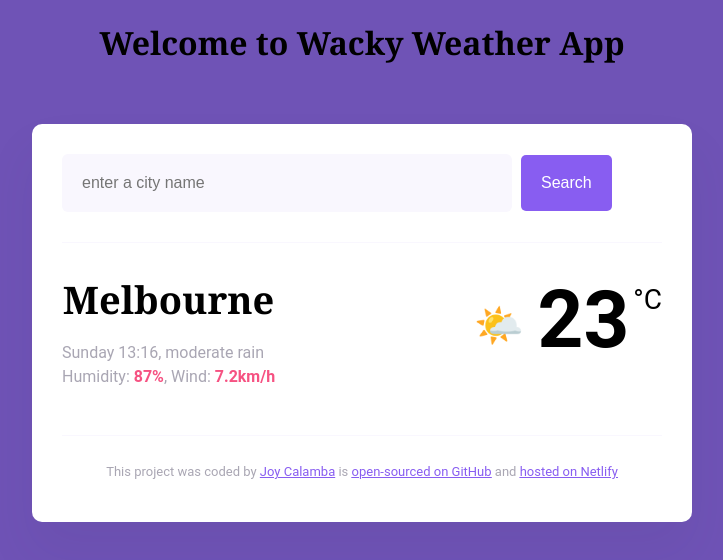
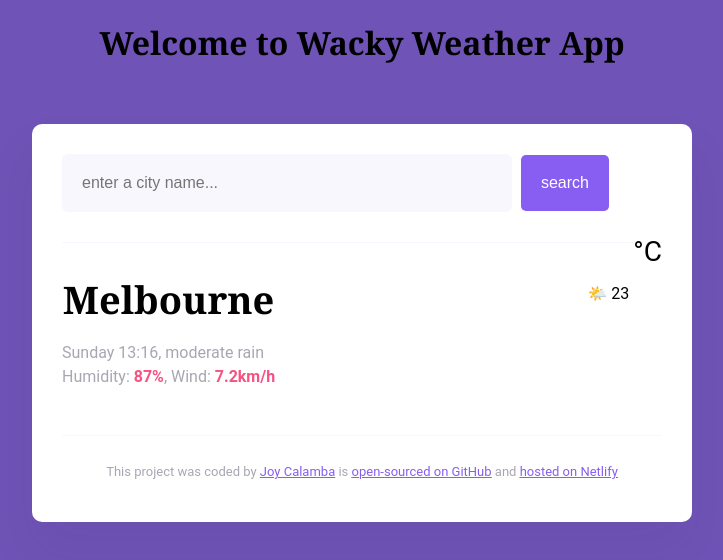
Before and after one commit to JCALAM06/SCWK7HW_VanillaWeatherAppProject, a plain HTML site: page index.html in a window 1280 px wide. Shown: the whole page, without its empty margins (278-1001 px from the left). Drawn offline with nearby package versions, Linux system fonts and the light colour scheme.

Commit message:
Update index.html

```diff
--- a/index.html
+++ b/index.html
@@ -3,10 +3,9 @@
   <head>
     <meta charset="UTF-8" />
     <meta name="viewport" content="width=device-width, initial-scale=1.0" />
+    <script src="https://cdn.jsdelivr.net/npm/axios@1.1.2/dist/axios.min.js"></script>
+    <link rel="stylesheet" href="src/styles.css" />
     <title>WeatherApp</title>
-
-    <script src="https://cdn.jsdelivr.net/npm/axios@1.6.7/dist/axios.min.js"></script>
-    <link rel="stylesheet" href="src/styles.css" />
   </head>
   <body>
     <h1>Welcome to Wacky Weather App</h1>
@@ -15,12 +14,12 @@
         <form id="search_form">
           <input
             type="search"
-            placeholder="enter a city name"
+            placeholder="enter a city name..."
             required
             class="search_input"
             id="search_input"
           />
-          <input type="submit" value="Search" class="search_button" />
+          <input type="submit" value="search" class="search_button" />
         </form>
       </header>
       <main>
@@ -33,11 +32,9 @@
               Humidity: <strong>87%</strong>, Wind: <strong>7.2km/h</strong>
             </p>
           </div>
-          <div class="currentDay_temperature">
-            <span class="currentDay_temp_icon">🌤️</span>
-            <span class="currentDay_temp_value" id="current_temperature"
-              >23</span
-            >
+          <div class="current_temperature">
+            <span class="current_temp_icon">🌤️</span>
+            <span class="current_temp_value" id="current_temperature">23</span>
             <span class="current_temp_unit">&degC</span>
           </div>
         </div>
```
